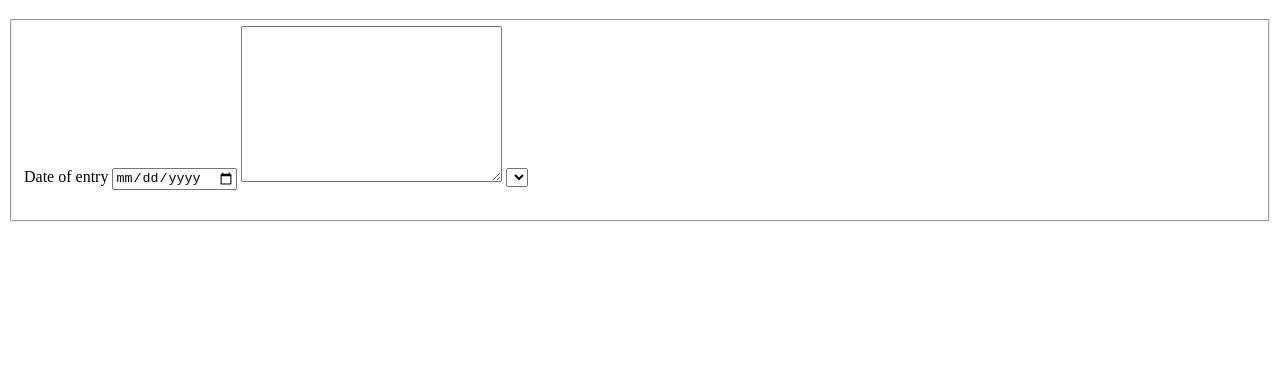
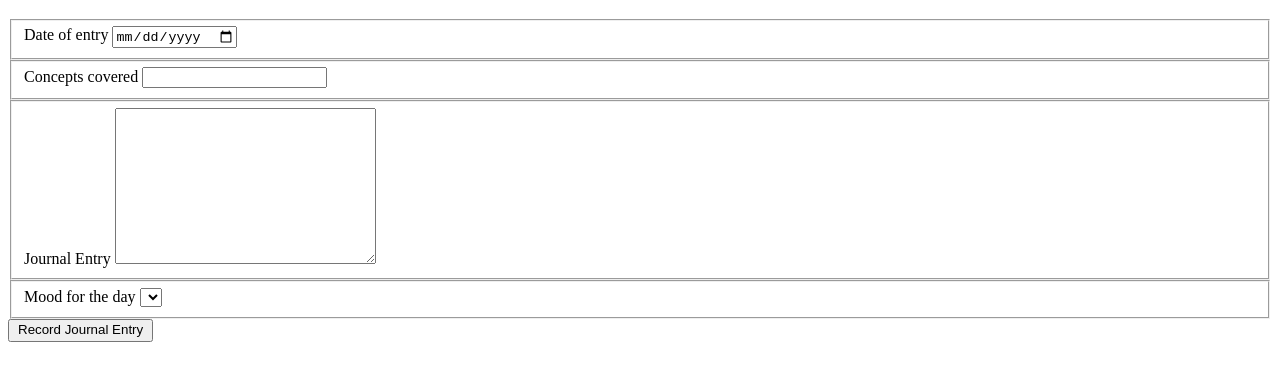
Before and after one commit to kristen-howton/Daily-Journal, a plain HTML site: page index.html in a window 1280 px wide. Shown: the part 61-442 px from the top of the page. Drawn offline with Linux system fonts and the light colour scheme; files that its build step writes are made by us from their sources.

Commit message:
modified html to have a basic journal format

```diff
--- a/index.html
+++ b/index.html
@@ -11,12 +11,27 @@
     <form action=""></form>
         <fieldset>
             <label for="journalDate">Date of entry</label>
-            <input type="date">
-            <textarea name="" id="" cols="30" rows="10"></textarea>
-            <select name="" id=""></select>
-            <option value=""></option>
+            <input type="date" name="journalData" id="journalData">
         </fieldset>
 
+        <fieldset>
+            <label for="conceptsCovered">Concepts covered</label>
+            <input type="text">
+        </fieldset>
+
+        <fieldset>
+            <label for="journalEntry">Journal Entry</label>
+            <textarea name="Journal Entry" id="" cols="30" rows="10"></textarea>
+        </fieldset>
+
+        <fieldset>
+            <label for="moodForTheDay">Mood for the day</label>
+            <select name="Mood for the day" id=""></select>
+        </fieldset>
+            <button>
+                <option value="recordJournalEntry">Record Journal Entry</option>
+            </button>
+        </fieldset>
 
 </body>
 </html>
```
